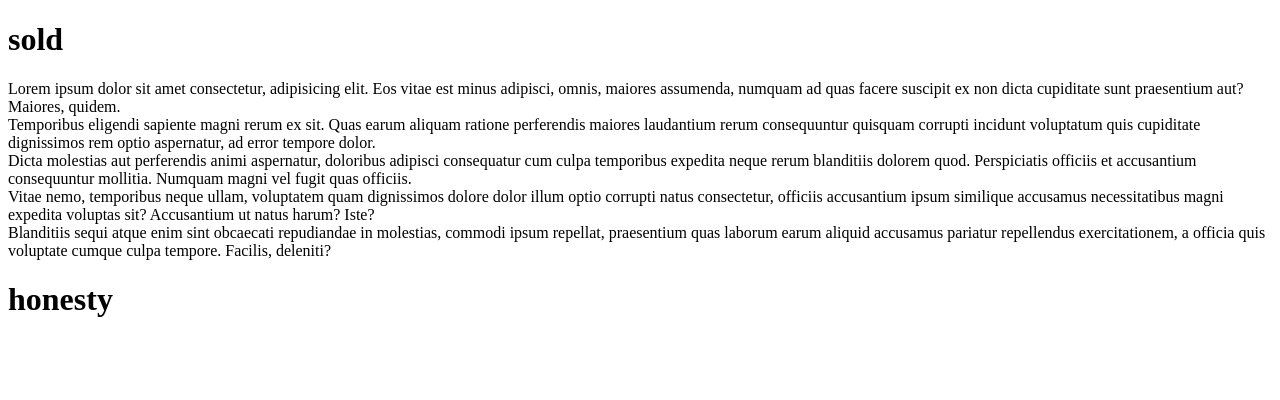
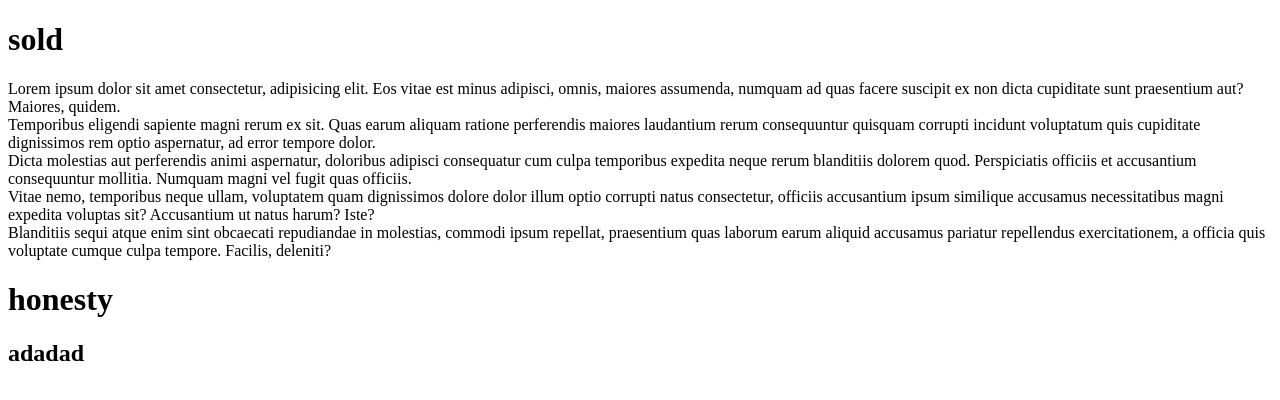
Before and after one commit to Nomansari/Selling, a plain HTML site: page index.html in a window 1280 px wide. Drawn offline with Linux system fonts and the light colour scheme.

Commit message:
added text

```diff
--- a/index.html
+++ b/index.html
@@ -15,5 +15,6 @@
     <div>Blanditiis sequi atque enim sint obcaecati repudiandae in molestias, commodi ipsum repellat, praesentium quas laborum earum aliquid accusamus pariatur repellendus exercitationem, a officia quis voluptate cumque culpa tempore. Facilis, deleniti?</div>
 
     <h1>honesty</h1>
+    <h2>adadad</h2>
 </body>
 </html>
```
